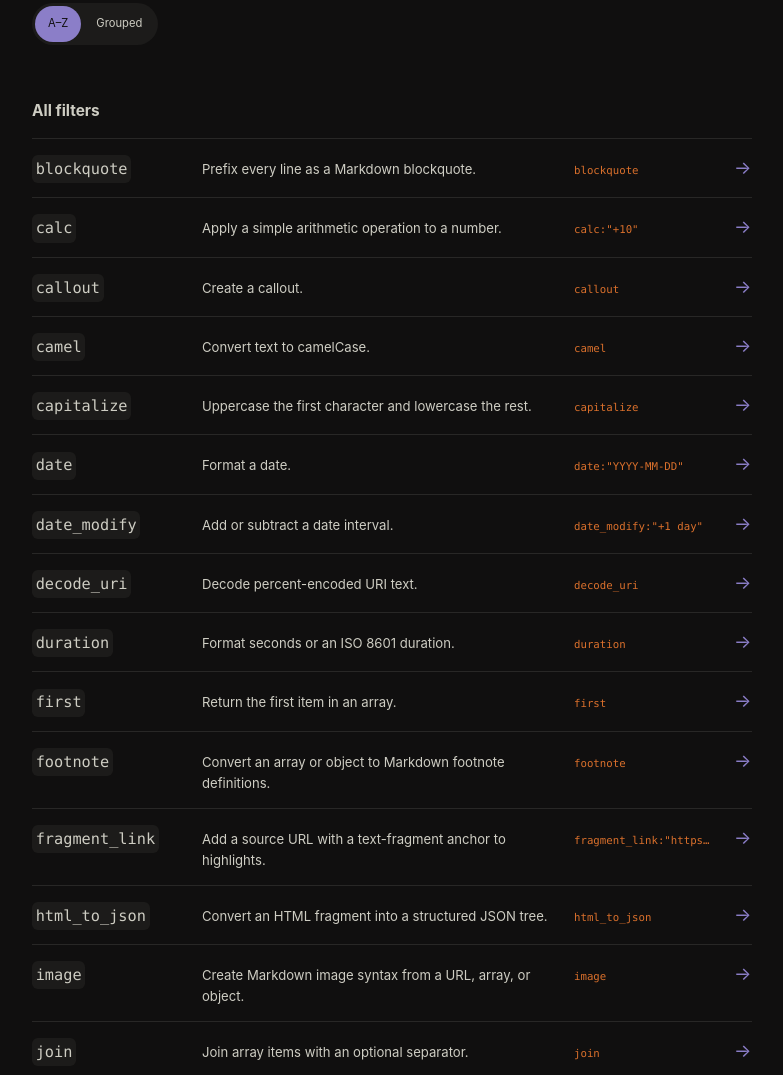
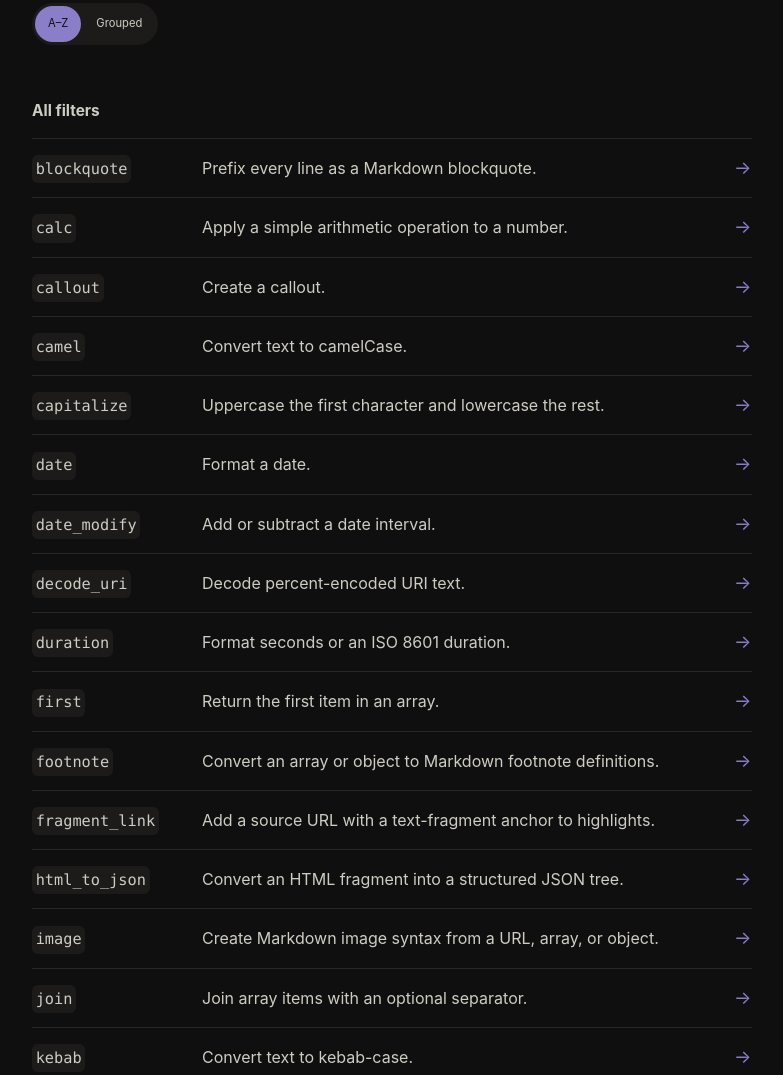
Before and after one commit to obsidianmd/knap, an Astro site in the folder website/: page /filters in a window 1280 px wide. Shown: the part 1060-2135 px from the top of the page, without its empty margins (248-1031 px from the left). Built offline with nearby package versions, Linux system fonts and the light colour scheme; Astro itself is replaced by a stand-in of ours; some packages are replaced by stand-ins of ours.

Commit message:
Simplify filter directory rows

```diff
--- a/website/src/pages/filters/index.astro
+++ b/website/src/pages/filters/index.astro
@@ -5,7 +5,7 @@ import { filterDocs, filterGroups } from '../../../lib/filter-docs';
 
 const escape = (value: string) => value.replace(/[&<>"']/g, (character) => ({ '&': '&amp;', '<': '&lt;', '>': '&gt;', '"': '&quot;', "'": '&#39;' })[character] ?? character);
 const byName = new Map(filterDocs.map((filter) => [filter.name, filter]));
-const renderFilterRow = (filter: (typeof filterDocs)[number]) => `<a class="filter-row" href="/filters/${filter.slug}"><div><code>${escape(filter.name)}</code>${filter.aliases?.length ? `<small>alias: ${escape(filter.aliases.join(', '))}</small>` : ''}</div><p>${escape(filter.summary)}</p><code class="filter-example">${escape(filter.syntax[0])}</code><span aria-hidden="true">→</span></a>`;
+const renderFilterRow = (filter: (typeof filterDocs)[number]) => `<a class="filter-row" href="/filters/${filter.slug}"><div><code>${escape(filter.name)}</code>${filter.aliases?.length ? `<small>alias: ${escape(filter.aliases.join(', '))}</small>` : ''}</div><p>${escape(filter.summary)}</p><span aria-hidden="true">→</span></a>`;
 const groupedDirectory = filterGroups.map((group) => {
   const filters = group.filters.map((name) => byName.get(name)).filter(Boolean);
   return `<section class="filter-directory-group"><header><h3>${escape(group.label)}</h3><p>${escape(group.intro)}</p></header><div class="filter-list">${filters.map((filter) => filter ? renderFilterRow(filter) : '').join('')}</div></section>`;
--- a/website/src/styles/global.css
+++ b/website/src/styles/global.css
@@ -460,7 +460,7 @@ footer > a:last-child { justify-self: end; }
 .filter-directory-group .filter-list { margin-top: 14px; }
 .filter-row {
   display: grid;
-  grid-template-columns: 150px 1fr 140px 18px;
+  grid-template-columns: 150px 1fr 18px;
   gap: 20px;
   align-items: baseline;
   border-bottom: 1px solid var(--line) !important;
@@ -472,8 +472,7 @@ footer > a:last-child { justify-self: end; }
 .filter-row > div { display: grid; gap: 3px; }
 .filter-row > div > code { width: fit-content; border: 0; background: transparent; color: var(--paper); padding: 0; font-size: 0.78rem; }
 .filter-row small { color: var(--muted); font-size: 0.58rem; }
-.filter-row p { margin: 0; color: var(--body); font-size: 0.82rem; }
-.filter-row .filter-example { overflow: hidden; border: 0; background: transparent; color: var(--orange); padding: 0; font-size: 0.67rem; text-overflow: ellipsis; white-space: nowrap; }
+.filter-row p { margin: 0; color: var(--body); font-size: 1rem; }
 .filter-row > span { color: var(--accent); }
 
 .filter-breadcrumb { display: flex; gap: 9px; align-items: center; margin: -46px 0 52px; color: var(--muted); font-size: 0.76rem; }
@@ -583,7 +582,6 @@ footer > a:last-child { justify-self: end; }
   .filter-list article > :last-child { grid-column: 2; }
   .filter-directory-group > header { grid-template-columns: 1fr; gap: 5px; }
   .filter-row { grid-template-columns: 120px 1fr 18px; }
-  .filter-row .filter-example { display: none; }
   .api-list article { grid-template-columns: 1fr; gap: 10px; }
 }
 
```
